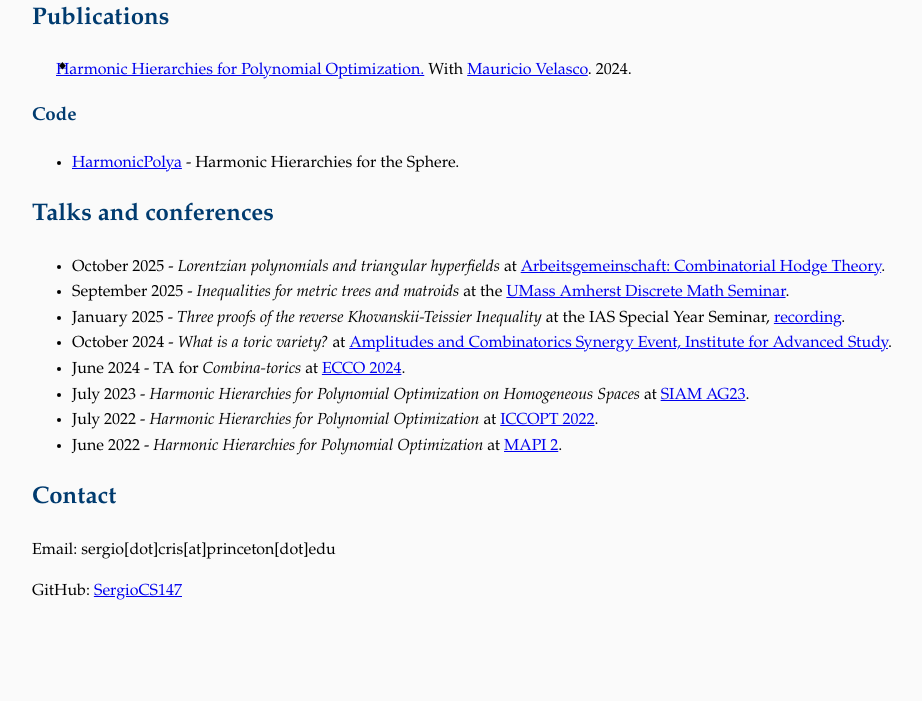
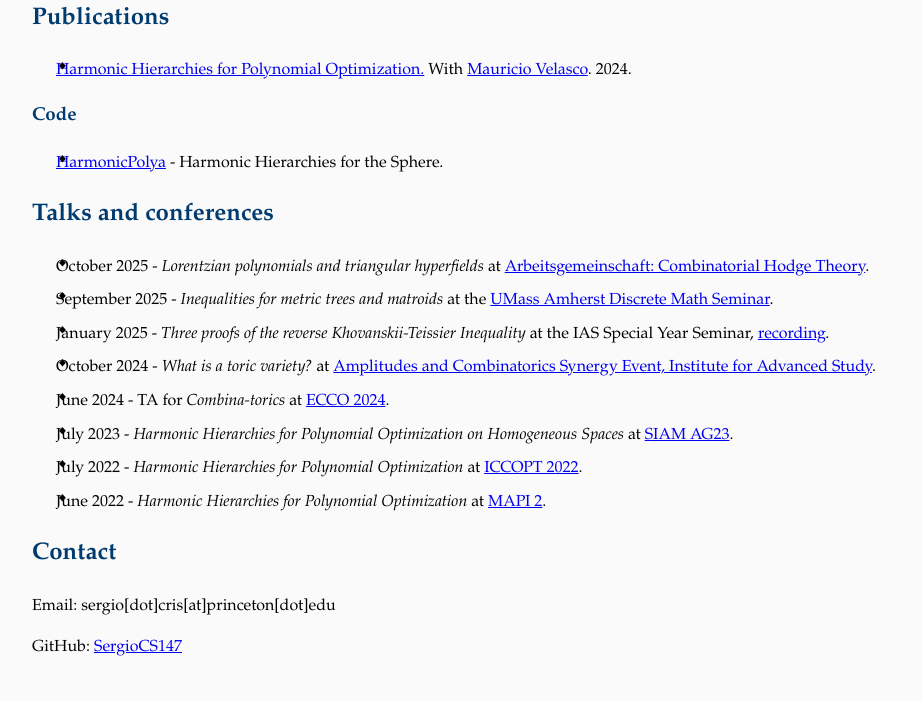
Before and after one commit to SergioCS147/sergiocs147.github.io, a Jekyll site: the page built from index.md, in a window 1280 px wide. Shown: the part 510-1211 px from the top of the page, without its empty margins (158-1080 px from the left). Built offline with Jekyll 4.4.1, drawn with Linux system fonts in a browser that asks for light colours; our own code applies the rules of GitHub Pages for plain Markdown files; before the commit the page ends 1155 px from its top, so only the background shows below that.

Commit message:
Update index.md

```diff
--- a/index.md
+++ b/index.md
@@ -39,13 +39,13 @@ Grassmannians and toric varieties.
 
 <h3><strong> Code </strong> </h3>
 
-<ul class="square-list">
+<ul class="diamond-list">
   <li> <a href="https://github.com/SergioCS147/HarmonicPolya.jl">HarmonicPolya</a> - Harmonic Hierarchies for the Sphere. </li>
 </ul>
 
 <h2><strong> Talks and conferences </strong> </h2>
 
-<ul class="bullet-list">
+<ul class="diamond-list">
   <li>October 2025 - <em>Lorentzian polynomials and triangular hyperfields</em> at <a href="https://www.mfo.de/www/activity/2542">Arbeitsgemeinschaft: Combinatorial Hodge Theory</a>.</li>
   <li>September 2025 - <em>Inequalities for metric trees and matroids</em> at the <a href="https://www.umass.edu/mathematics-statistics/seminars/discrete-math-seminar">UMass Amherst Discrete Math Seminar</a>.</li>
   <li>January 2025 - <em>Three proofs of the reverse Khovanskii-Teissier Inequality</em> at the IAS Special Year Seminar, <a href="https://www.youtube.com/watch?v=R48D9au4ceU&t=6s">recording</a>.</li>
```
